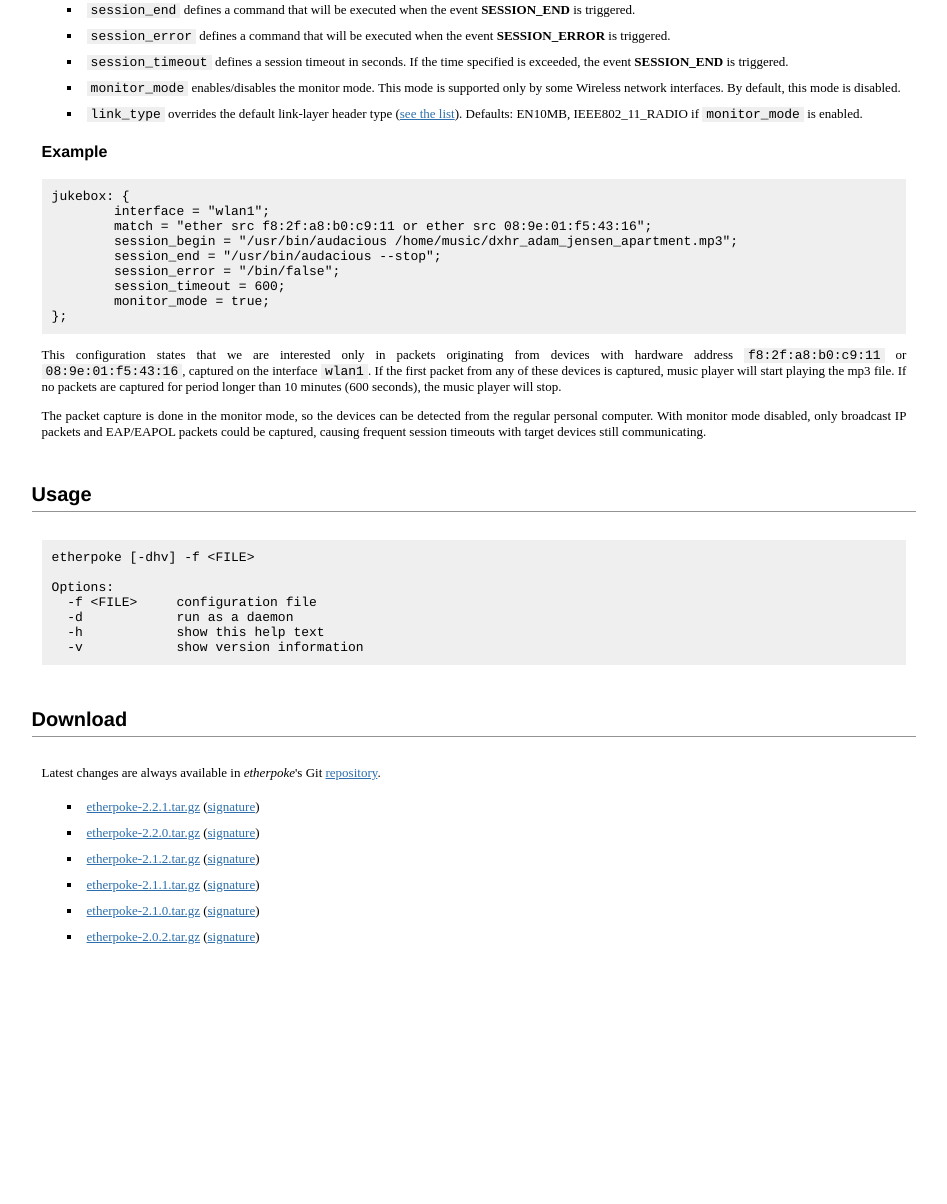
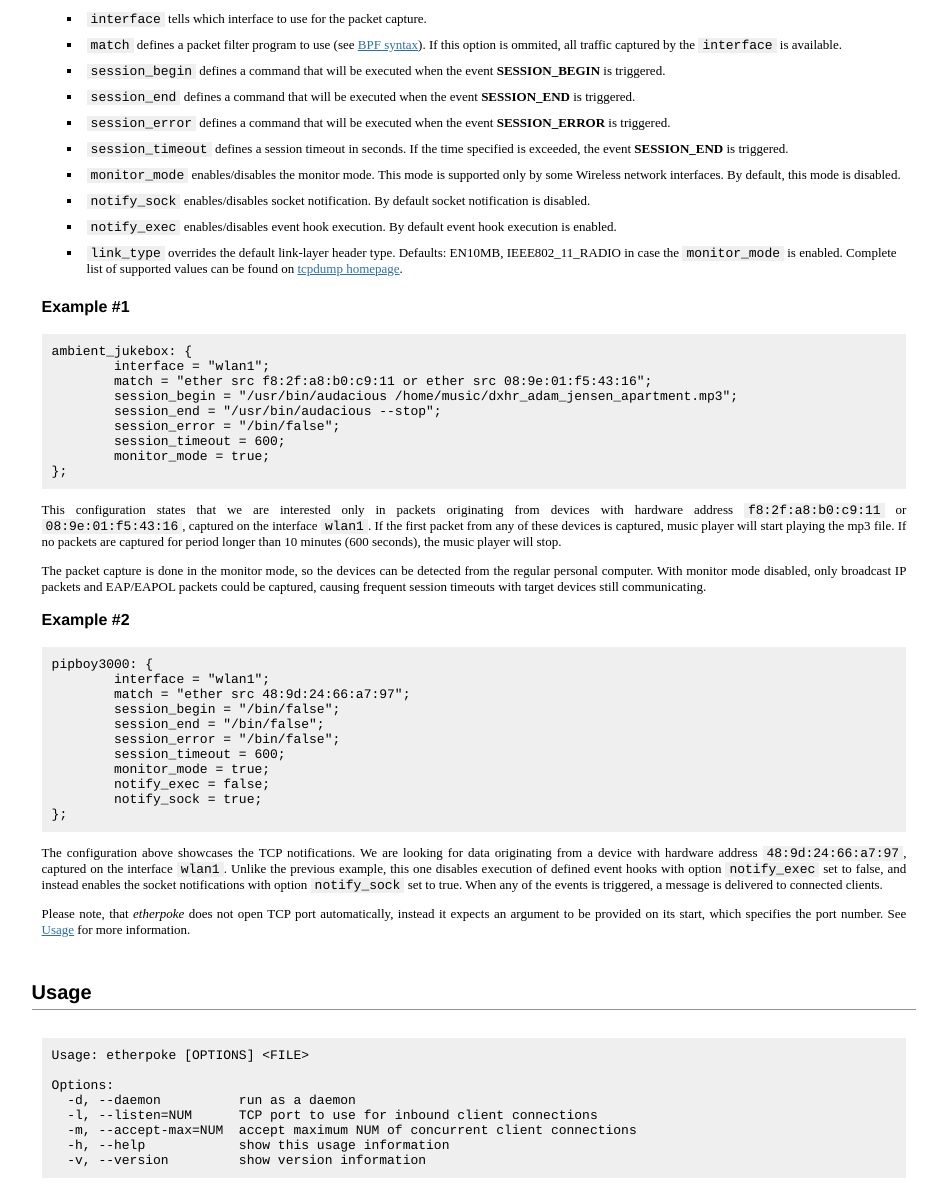
Before and after one commit to antagon/etherpoke-web, a plain HTML site: page index.html in a window 1280 px wide. Shown: the part 1306-2510 px from the top of the page, without its empty margins (166-1113 px from the left). Before the commit the page ends 2299 px from the top, so only its background shows below. Drawn offline with Linux system fonts and the light colour scheme.

Commit message:
Version 2.3.0.

```diff
--- a/index.html
+++ b/index.html
@@ -17,7 +17,8 @@
 			#content { width:70%; margin:0 auto; }
 			#content .content_section { font-size:13px; padding:10px; margin-bottom:20px; }
 			#content pre { font-size:13px; font-family:Courier; padding:10px; background-color:#EFEFEF; white-space: pre-wrap; white-space:-moz-pre-wrap; white-space:-pre-wrap; white-space:-o-pre-wrap; word-wrap:break-word; }
-			#content li { list-style:square; padding:5px; }
+			#content li { padding:5px; }
+			#content ul {  list-style:square; }
 			#footer { font-size:12px; text-align:center; }
 			.cmd { background-color:#EFEFEF; font-family:Courier; padding-left:4px; padding-right:4px; }
 		</style>
@@ -39,10 +40,20 @@
 				<span class="menu_item"> <a href="#usage">Usage</a> </span>
 				<span class="delim">&nbsp;</span>
 				<span class="menu_item"> <a href="#download">Download</a> </span>
+				<span class="delim">&nbsp;</span>
+				<span class="menu_item"> <a href="#acknowledgments">Acknowledgments</a> </span>
 			</div>
 
 			<h2 id="news">News</h2>
 			<div class="content_section">
+				<p>
+					<strong>2015-05-09</strong> &#8212; Version <strong>2.3.0</strong> released.
+				</p>
+
+				<p>
+					<strong>2015-05-09</strong> &#8212; Download section of the page lists only last version of each minor release, including the signature and changelog.
+				</p>
+
 				<p>
 					<strong>2015-05-05</strong> &#8212; Version <strong>2.2.1</strong> released.
 				</p>
@@ -84,6 +95,8 @@
 					<li> <strong>SESSION_ERROR</strong> is triggered when it is no longer possible to proceed with packet capture, most likely due to network interface error. This event cancels out any future triggers of <strong>SESSION_END</strong>, until <strong>SESSION_BEGIN</strong> is triggered again.</li>
 				</ul>
 
+				<p>Since version 2.3.0, <em>etherpoke</em> has support for socket notifications (<strong>TCP</strong> protocol), allowing remote clients to be notified when any of the events is triggered.</p>
+
 				<p> <em>etherpoke</em> is <strong>free software</strong> licensed under <strong>GNU GPL3</strong>.</p>
 			</div>
 
@@ -94,19 +107,19 @@
 
 				<h3>From the source:</h3>
 
-				<ul>
+				<ol>
 					<li>Download the source code.</li>
 					<li>Extract the content of the archive.</li>
 					<li>Change current directory to extracted directory.</li>
-					<li>Run <span class="cmd">make install</span> </span> </li>
-				</ul>
+					<li>Run <span class="cmd">make install</span> with root privileges.</span> </li>
+				</ol>
 
 				<h3>Dependencies:</h3>
 
 				<ul>
 					<li>glibc &gt;= 2.0</li>
 					<li>libpcap &gt;= 1.0</li>
-					<li>libconfig &gt;= **find.out**</li>
+					<li>libconfig</li>
 				</ul>
 			</div>
 
@@ -126,13 +139,15 @@
 					<li> <span class="cmd">session_error</span> defines a command that will be executed when the event <strong>SESSION_ERROR</strong> is triggered.</li>
 					<li> <span class="cmd">session_timeout</span> defines a session timeout in seconds. If the time specified is exceeded, the event <strong>SESSION_END</strong> is triggered.</li>
 					<li> <span class="cmd">monitor_mode</span> enables/disables the monitor mode. This mode is supported only by some Wireless network interfaces. By default, this mode is disabled.</li>
-					<li> <span class="cmd">link_type</span> overrides the default link-layer header type (<a href="http://www.tcpdump.org/linktypes.html#project-list">see the list</a>). Defaults: EN10MB, IEEE802_11_RADIO if <span class="cmd">monitor_mode</span> is enabled.</li>
+					<li> <span class="cmd">notify_sock</span> enables/disables socket notification. By default socket notification is disabled.</li>
+					<li> <span class="cmd">notify_exec</span> enables/disables event hook execution. By default event hook execution is enabled.</li>
+					<li> <span class="cmd">link_type</span> overrides the default link-layer header type. Defaults: EN10MB, IEEE802_11_RADIO in case the <span class="cmd">monitor_mode</span> is enabled. Complete list of supported values can be found on <a href="http://www.tcpdump.org/linktypes.html#project-list">tcpdump homepage</a>.</li>
 				</ul>
 
-				<h3>Example</h3>
+				<h3>Example #1</h3>
 
 				<pre>
-jukebox: {
+ambient_jukebox: {
 	interface = "wlan1";
 	match = "ether src f8:2f:a8:b0:c9:11 or ether src 08:9e:01:f5:43:16";
 	session_begin = "/usr/bin/audacious /home/music/dxhr_adam_jensen_apartment.mp3";
@@ -140,39 +155,72 @@ jukebox: {
 	session_error = "/bin/false";
 	session_timeout = 600;
 	monitor_mode = true;
-};
-</pre>
+};</pre>
 				<p>This configuration states that we are interested only in packets originating from devices with hardware address <span class="cmd">f8:2f:a8:b0:c9:11</span> or <span class="cmd">08:9e:01:f5:43:16</span>, captured on the interface <span class="cmd">wlan1</span>. If the first packet from any of these devices is captured, music player will start playing the mp3 file. If no packets are captured for period longer than 10 minutes (600 seconds), the music player will stop.</p>
 
 				<p>The packet capture is done in the monitor mode, so the devices can be detected from the regular personal computer. With monitor mode disabled, only broadcast IP packets and EAP/EAPOL packets could be captured, causing frequent session timeouts with target devices still communicating.</p>
+
+				<h3>Example #2</h3>
+
+				<pre>
+pipboy3000: {
+	interface = "wlan1";
+	match = "ether src 48:9d:24:66:a7:97";
+	session_begin = "/bin/false";
+	session_end = "/bin/false";
+	session_error = "/bin/false";
+	session_timeout = 600;
+	monitor_mode = true;
+	notify_exec = false;
+	notify_sock = true;
+};</pre>
+				<p>
+					The configuration above showcases the TCP notifications. We are looking for data originating from a device with hardware address <span class="cmd">48:9d:24:66:a7:97</span>, captured on the interface <span class="cmd">wlan1</span>. Unlike the previous example, this one disables execution of defined event hooks with option <span class="cmd">notify_exec</span> set to false, and instead enables the socket notifications with option <span class="cmd">notify_sock</span> set to true. When any of the events is triggered, a message is delivered to connected clients.
+				</p>
+
+				<p>
+					Please note, that <em>etherpoke</em> does not open TCP port automatically, instead it expects an argument to be provided on its start, which specifies the port number. See <a href="#usage">Usage</a> for more information.
+				</p>
 			</div>
 
 			<h2 id="usage">Usage</h2>
 			<div class="content_section">
 				<pre>
-etherpoke [-dhv] -f &lt;FILE&gt;
+Usage: etherpoke [OPTIONS] &lt;FILE&gt;
 
 Options:
-  -f &lt;FILE&gt;	configuration file
-  -d		run as a daemon
-  -h		show this help text
-  -v		show version information</pre>
-
+  -d, --daemon          run as a daemon
+  -l, --listen=NUM      TCP port to use for inbound client connections
+  -m, --accept-max=NUM  accept maximum NUM of concurrent client connections
+  -h, --help            show this usage information
+  -v, --version         show version information</pre>
 			</div>
 
 			<h2 id="download">Download</h2>
 			<div class="content_section">
 				<p>
-					Latest changes are always available in <em>etherpoke</em>'s Git <a href="https://github.com/erlcash/etherpoke">repository</a>.
+					<a href="https://github.com/erlcash/etherpoke">Latest changes</a> and all <a href="https://github.com/erlcash/etherpoke/releases">version releases</a> are always available in <em>etherpoke</em>'s git repository</a>.
 				</p>
 
 				<ul>
-					<li> <a href="files/etherpoke-2.2.1.tar.gz">etherpoke-2.2.1.tar.gz</a> (<a href="files/etherpoke-2.2.1.tar.gz.sig">signature</a>) </li>
-					<li> <a href="files/etherpoke-2.2.0.tar.gz">etherpoke-2.2.0.tar.gz</a> (<a href="files/etherpoke-2.2.0.tar.gz.sig">signature</a>) </li>
-					<li> <a href="files/etherpoke-2.1.2.tar.gz">etherpoke-2.1.2.tar.gz</a> (<a href="files/etherpoke-2.1.2.tar.gz.sig">signature</a>) </li>
-					<li> <a href="files/etherpoke-2.1.1.tar.gz">etherpoke-2.1.1.tar.gz</a> (<a href="files/etherpoke-2.1.1.tar.gz.sig">signature</a>) </li>
-					<li> <a href="files/etherpoke-2.1.0.tar.gz">etherpoke-2.1.0.tar.gz</a> (<a href="files/etherpoke-2.1.0.tar.gz.sig">signature</a>) </li>
-					<li> <a href="files/etherpoke-2.0.2.tar.gz">etherpoke-2.0.2.tar.gz</a> (<a href="files/etherpoke-2.0.2.tar.gz.sig">signature</a>)</li>
+					<li> <a href="files/etherpoke-2.3.0.tar.gz">etherpoke-2.3.0.tar.gz</a> (<a href="files/etherpoke-2.3.0.tar.gz.sig">signature</a>) (<a href="https://github.com/erlcash/etherpoke/blob/2.3.0/Changelog">changelog</a>)</li>
+					<li> <a href="files/etherpoke-2.2.1.tar.gz">etherpoke-2.2.1.tar.gz</a> (<a href="files/etherpoke-2.2.1.tar.gz.sig">signature</a>) (<a href="https://github.com/erlcash/etherpoke/blob/2.2.1/Changelog">changelog</a>)</li>
+					<li> <a href="files/etherpoke-2.1.2.tar.gz">etherpoke-2.1.2.tar.gz</a> (<a href="files/etherpoke-2.1.2.tar.gz.sig">signature</a>) (<a href="https://github.com/erlcash/etherpoke/blob/2.1.2/Changelog">changelog</a>)</li>
+					<li> <a href="files/etherpoke-2.0.2.tar.gz">etherpoke-2.0.2.tar.gz</a> (<a href="files/etherpoke-2.0.2.tar.gz.sig">signature</a>) (<a href="https://github.com/erlcash/etherpoke/blob/2.0.2/Changelog">changelog</a>)</li>
+				</ul>
+			</div>
+
+			<h2 id="acknowledgments">Acknowledgments</h2>
+			<div class="content_section">
+				<p>
+					Even long before <em>etherpoke</em>'s inception, we have been standing on a giant's shoulder. We would like to acknowledge that fact by thanking to key projects we have relied most upon during the development.
+				</p>
+
+				<ul>
+					<li> <a href="http://www.gnu.org/">GNU project</a> </li>
+					<li> <a href="http://valgrind.org/">valgrind</a> </li>
+					<li> <a href="http://www.tcpdump.org/">tcpdump</a> </li>
+					<li> <a href="http://www.hyperrealm.com/libconfig/">libconfig</a> </li>
 				</ul>
 			</div>
 		</div>
```
